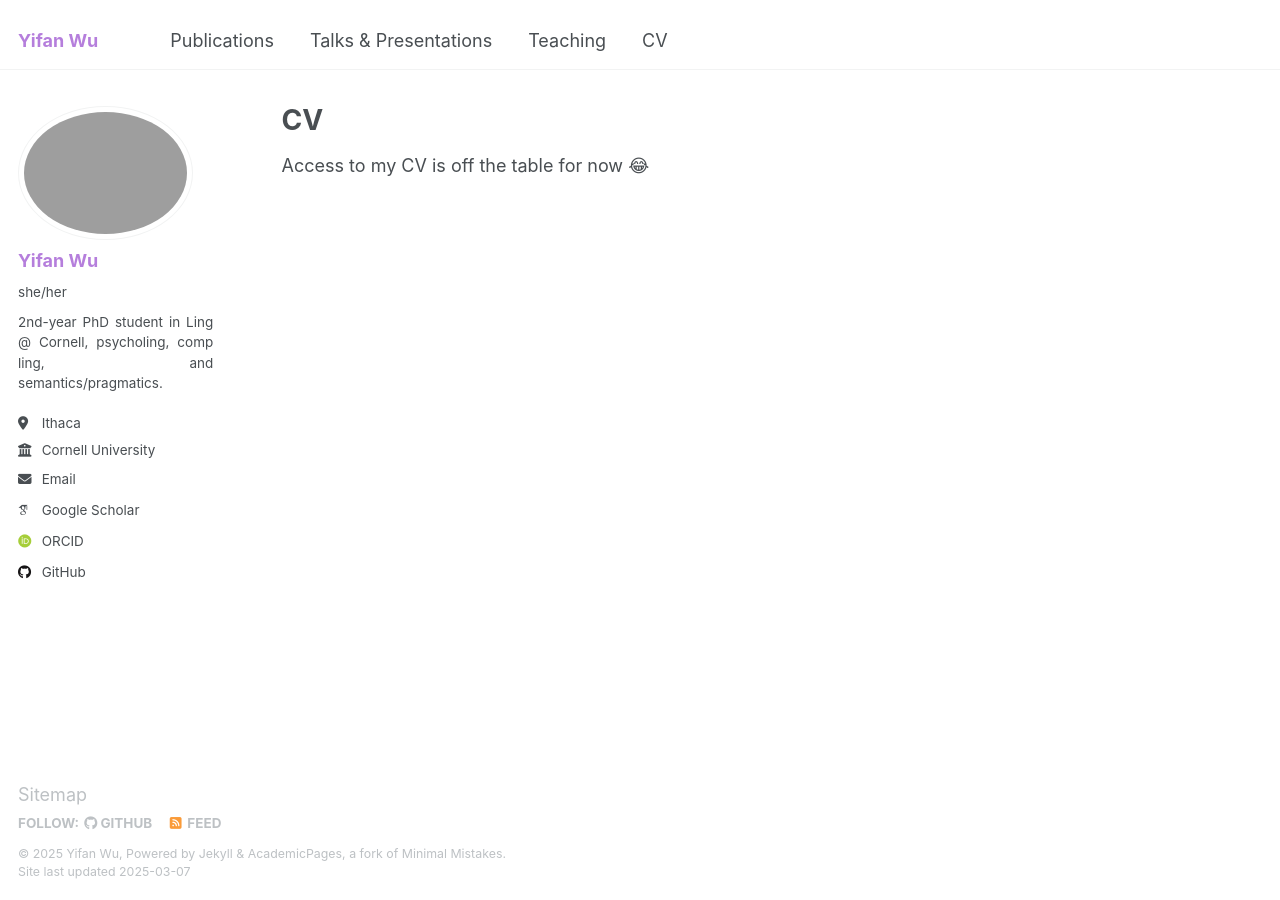
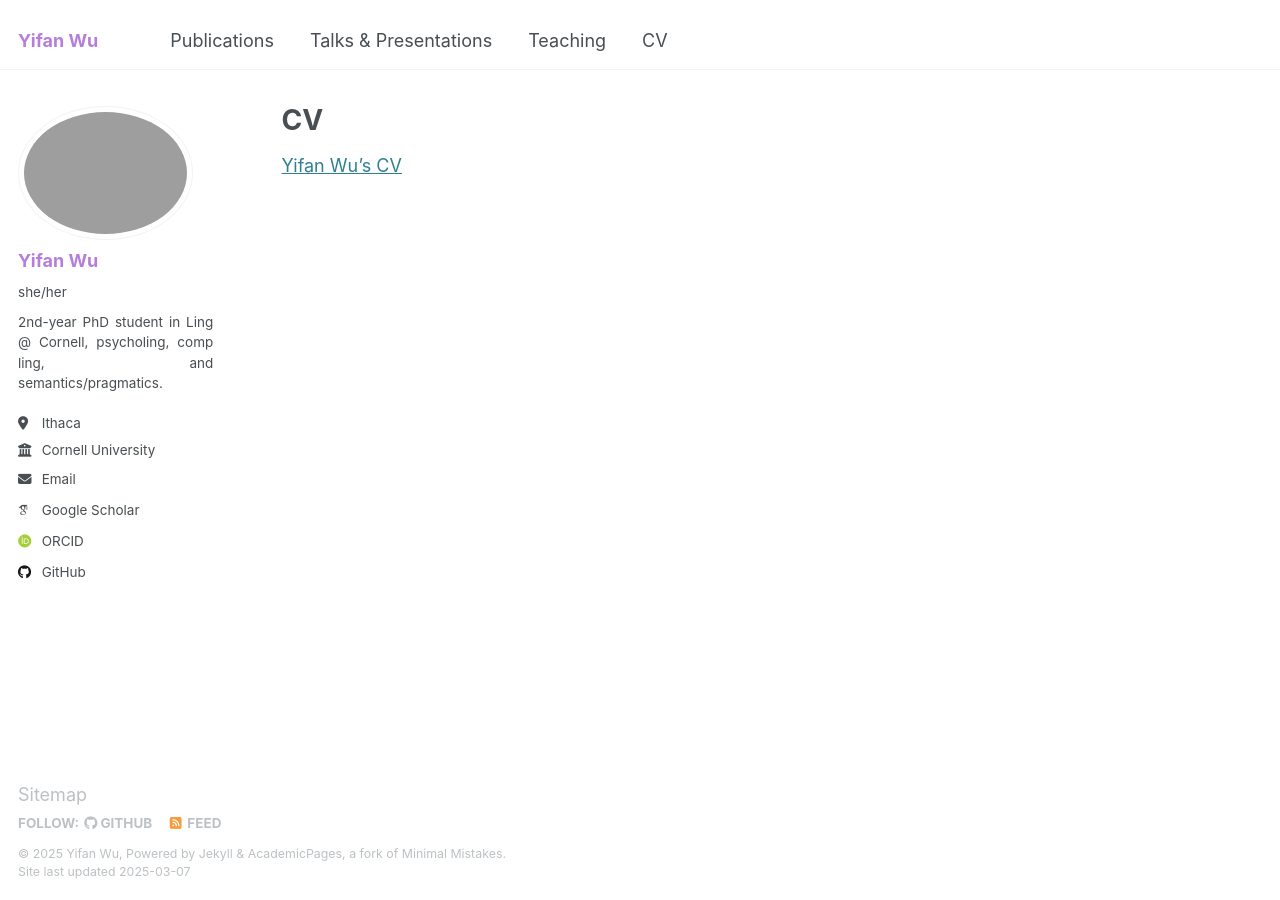
Before and after one commit to lynn-yifanwu-ling/lynn-yifanwu-ling.github.io, a Jekyll site: the page built from _pages/cv.md, in a window 1280 px wide. Built offline with Jekyll 4.4.1, drawn with Linux system fonts in a browser that asks for light colours; emoji names are drawn with the system emoji font; some web fonts are replaced.

Commit message:
Update cv.md

```diff
--- a/_pages/cv.md
+++ b/_pages/cv.md
@@ -9,4 +9,4 @@ redirect_from:
 
 {% include base_path %}
 
-Access to my CV is off the table for now :joy:
+[Yifan Wu's CV](/files/Yifan Wu_CV.pdf)
```
